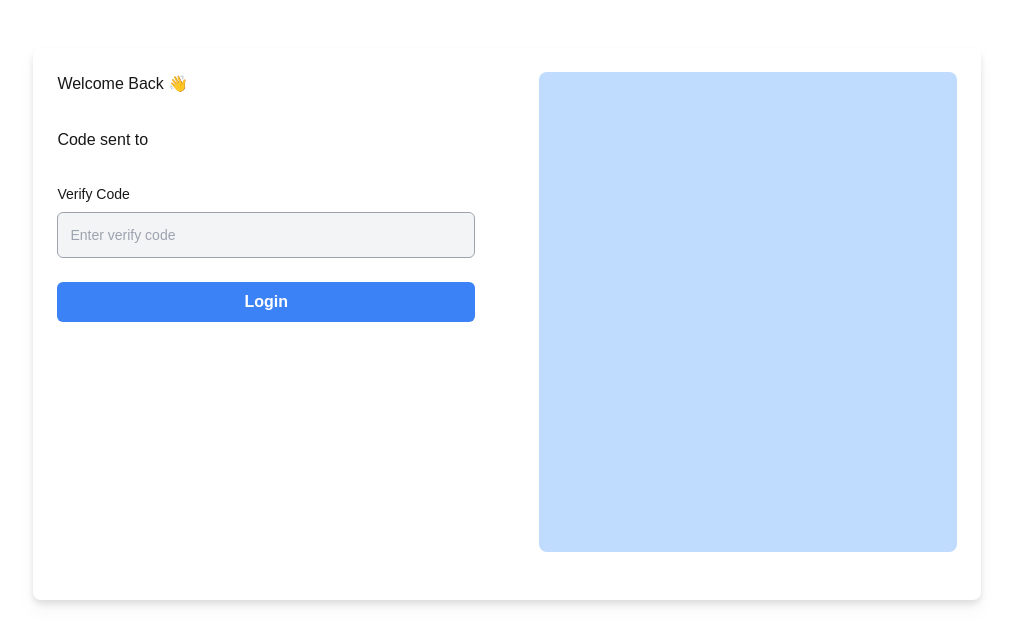
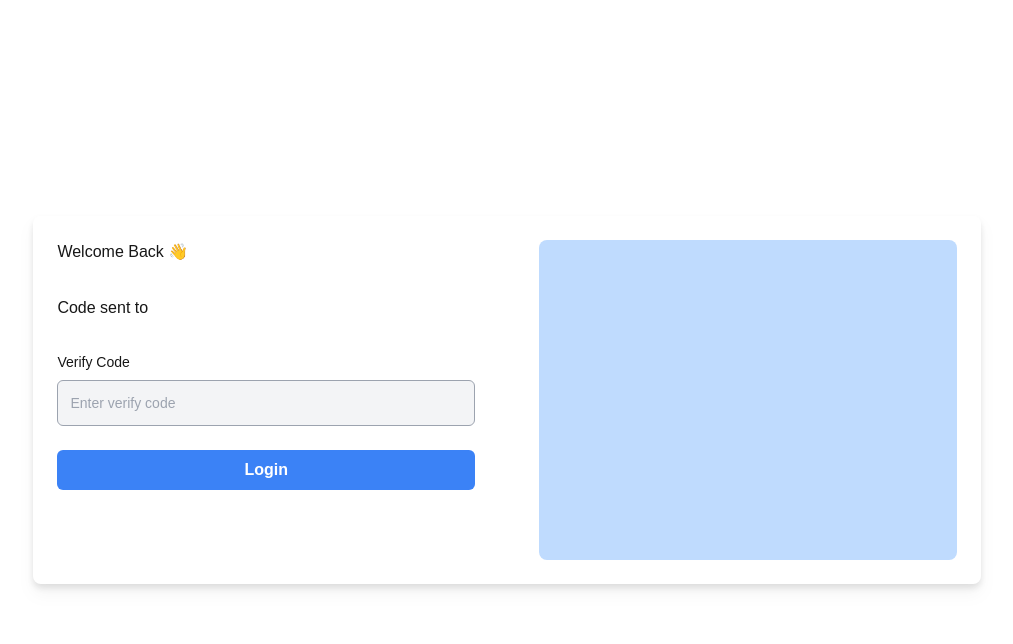
Before and after one commit to rezaabiri/blog-next, a Next.js app: page /verify in a window 1280 px wide. Shown: the top 644 px of the page, without its empty margins (133-1146 px from the left). Built offline with nearby package versions, Linux system fonts and the light colour scheme; no server answers.

Commit message:
تغییرات دیزاینی در صفحه لاگین صفحه تایید کد

```diff
--- a/src/app/verify/page.tsx
+++ b/src/app/verify/page.tsx
@@ -14,11 +14,11 @@ const Page = () => {
         setPhone(localStorage.getItem('phone') ?? '')
     }, [])
     return (
-        <div className={'flex justify-center items-center p-6 lg:p-12'}>
+        <div className={'flex justify-center items-center h-screen p-6 lg:p-12'}>
             <div
-                className={'flex flex-col lg:flex-row w-full lg:w-[80%] h-[80%] bg-white justify-start items-start rounded-lg drop-shadow-lg p-6'}>
+                className={'flex flex-col lg:flex-row w-full lg:w-[80%] h-auto bg-white justify-start items-start rounded-lg drop-shadow-lg p-6'}>
                 <div className={'flex order-2 lg:order-1 lg:mr-16 flex-col w-full lg:w-1/2 justify-center'}>
-                    <label>
+                    <label className={'mt-4 lg:mt-0'}>
                         Welcome Back 👋
                     </label>
                     <p className={'my-8'}>
@@ -40,7 +40,7 @@ const Page = () => {
 
                 </div>
                 <div
-                    className={'flex flex-col order-1 lg:order-2 w-full lg:w-1/2 py-20 mb-6 lg:py-60 justify-center items-center rounded-lg bg-blue-200'}>
+                    className={'flex flex-col order-1 lg:order-2 w-full lg:w-1/2 py-20 lg:py-40 justify-center items-center rounded-lg bg-blue-200'}>
                 </div>
 
 
```
